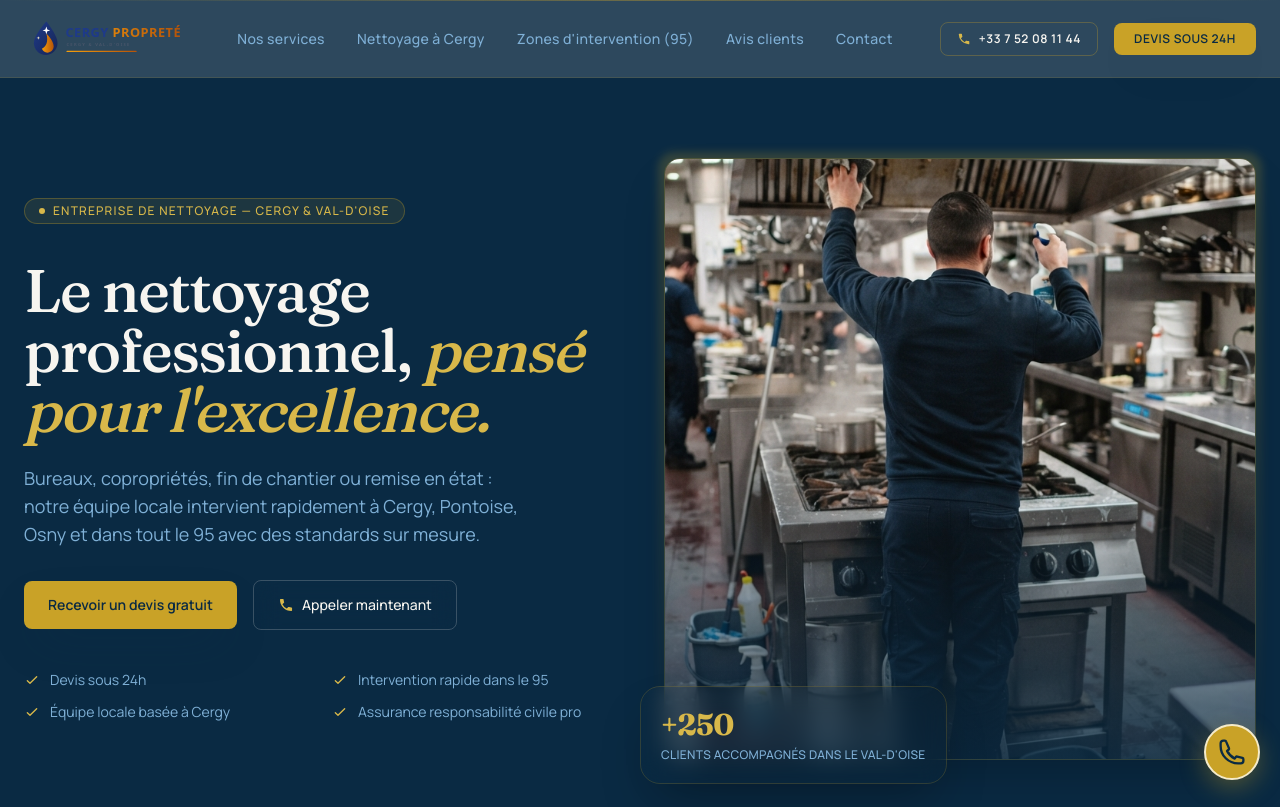
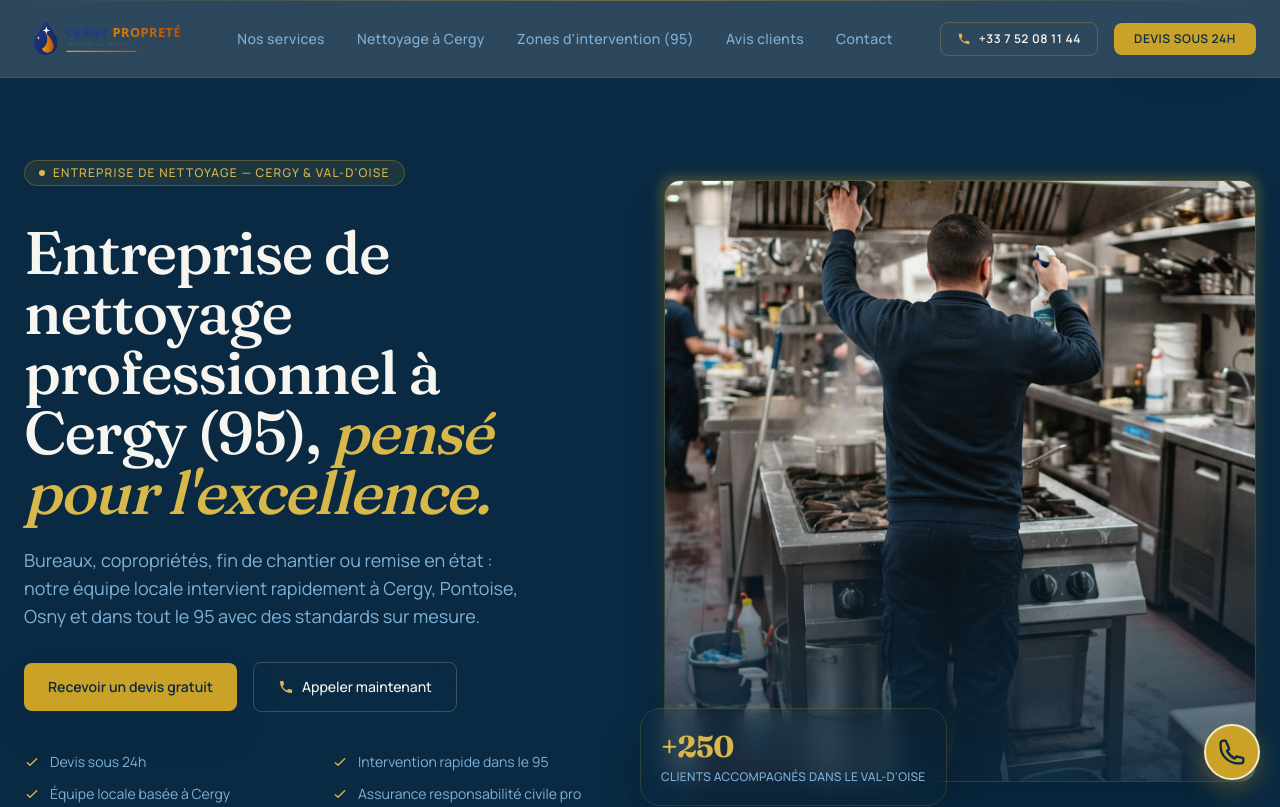
Before and after one commit to ammoucheravah0-lab/Cergy-proprete-95, a Next.js app: page / in a window 1280 px wide. Shown: the top 807 px of the page. Built offline with nearby package versions, Linux system fonts and the light colour scheme.

Commit message:
SEO: mise à jour du H1 pour le référencement local Cergy

```diff
--- a/components/Header.tsx
+++ b/components/Header.tsx
@@ -3,7 +3,7 @@ import Image from "next/image";
 
 const NAV_LINKS = [
   { label: "Nos services", href: "/#services" },
-  { label: "Nettoyage à Cergy", href: "/nettoyage-cergy" },
+  { label: "Nettoyage à Cergy", href: "/nettoyage/cergy" },
   { label: "Zones d'intervention (95)", href: "/zones-intervention" },
   { label: "Avis clients", href: "/#avis" },
   { label: "Contact", href: "/#devis" },
--- a/components/Hero.tsx
+++ b/components/Hero.tsx
@@ -19,7 +19,7 @@ export default function Hero() {
           </span>
 
           <h1 className="mt-6 max-w-xl font-display text-4xl font-light tracking-tight text-ivory-50 sm:text-5xl lg:text-6xl">
-            Le nettoyage professionnel,{" "}
+            Entreprise de nettoyage professionnel à Cergy (95),{" "}
             <span className="italic text-brass-400">pensé pour l&apos;excellence.</span>
           </h1>
 
```
Also changed, not shown: 1 other file (tests, documents, lock files or other folders).
